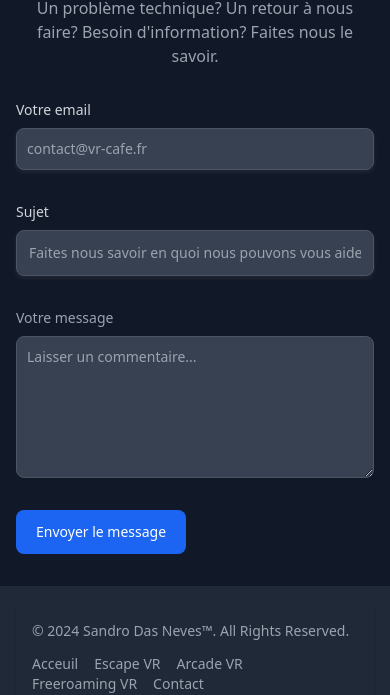
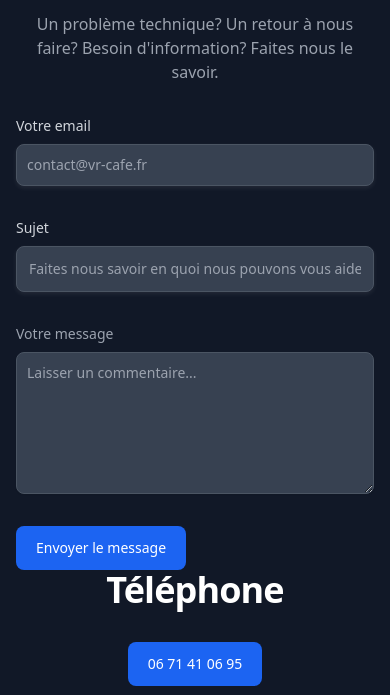
Before and after one commit to sandro-git/vrcafe-latest, an Astro site: page /contact in a window 390 px wide. Shown: the part 156-851 px from the top of the page. Built offline with nearby package versions, Linux system fonts and the light colour scheme; Astro itself is replaced by a stand-in of ours.

Commit message:
add phone number to contact

```diff
--- a/src/pages/contact.astro
+++ b/src/pages/contact.astro
@@ -6,10 +6,11 @@ import BaseLayout from "../layouts/BaseLayout.astro";
   <section class="bg-white dark:bg-gray-900">
     <div class="py-8 lg:py-16 px-4 mx-auto max-w-screen-md">
       <h2
-        class="mb-4 text-4xl tracking-tight font-extrabold text-center text-gray-900 dark:text-white"
+        class="mb-8 text-4xl tracking-tight font-extrabold text-center text-gray-900 dark:text-white"
       >
         Nous Contacter
       </h2>
+
       <p
         class="mb-8 lg:mb-16 font-light text-center text-gray-500 dark:text-gray-400 sm:text-xl"
       >
@@ -63,6 +64,17 @@ import BaseLayout from "../layouts/BaseLayout.astro";
           >Envoyer le message</button
         >
       </form>
+      <h3
+        class="mb-4 text-4xl tracking-tight font-extrabold text-center text-gray-900 dark:text-white"
+      >
+        Téléphone
+      </h3>
+      <a href="tel:06 71 41 06 95" class="block text-center mt-8">
+        <button
+          class="py-3 px-5 text-sm font-medium text-center text-white rounded-lg bg-blue-600 sm:w-fit hover:bg-blue-700 focus:ring-4 focus:outline-none focus:ring-blue-300 dark:bg-blue-600 dark:hover:bg-blue-700 dark:focus:ring-blue-800"
+          >06 71 41 06 95</button
+        >
+      </a>
     </div>
   </section>
 </BaseLayout>
```
